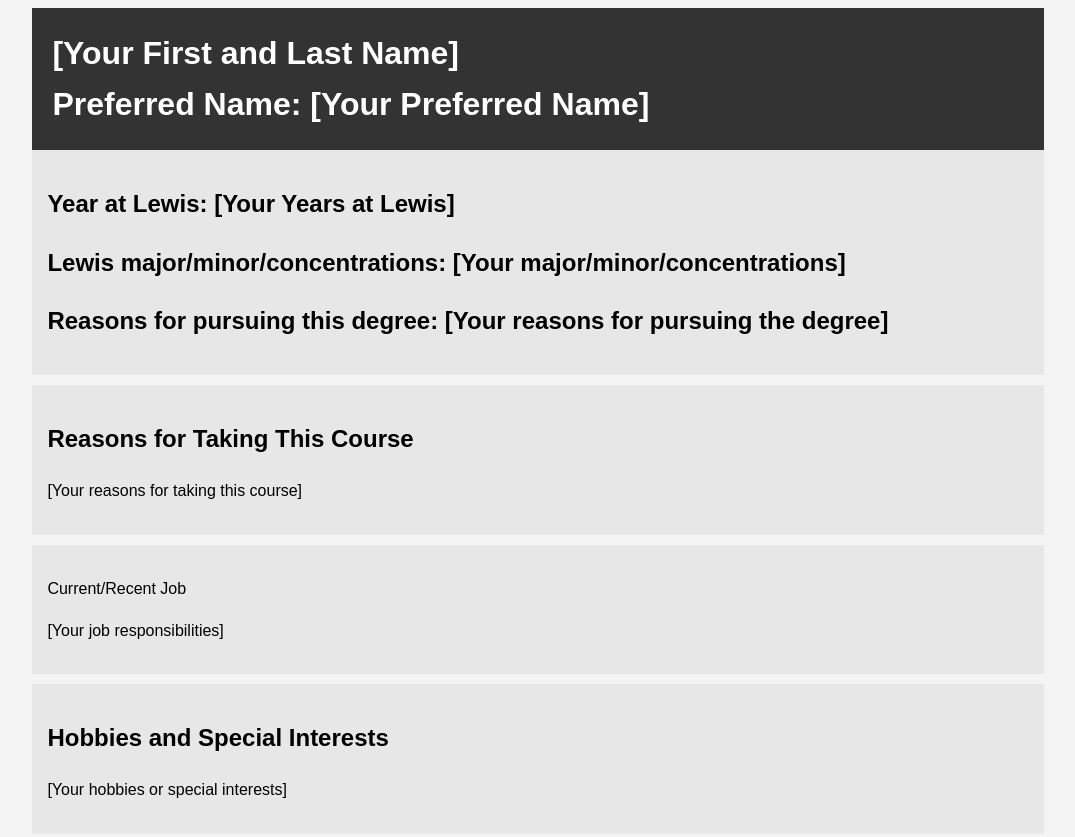
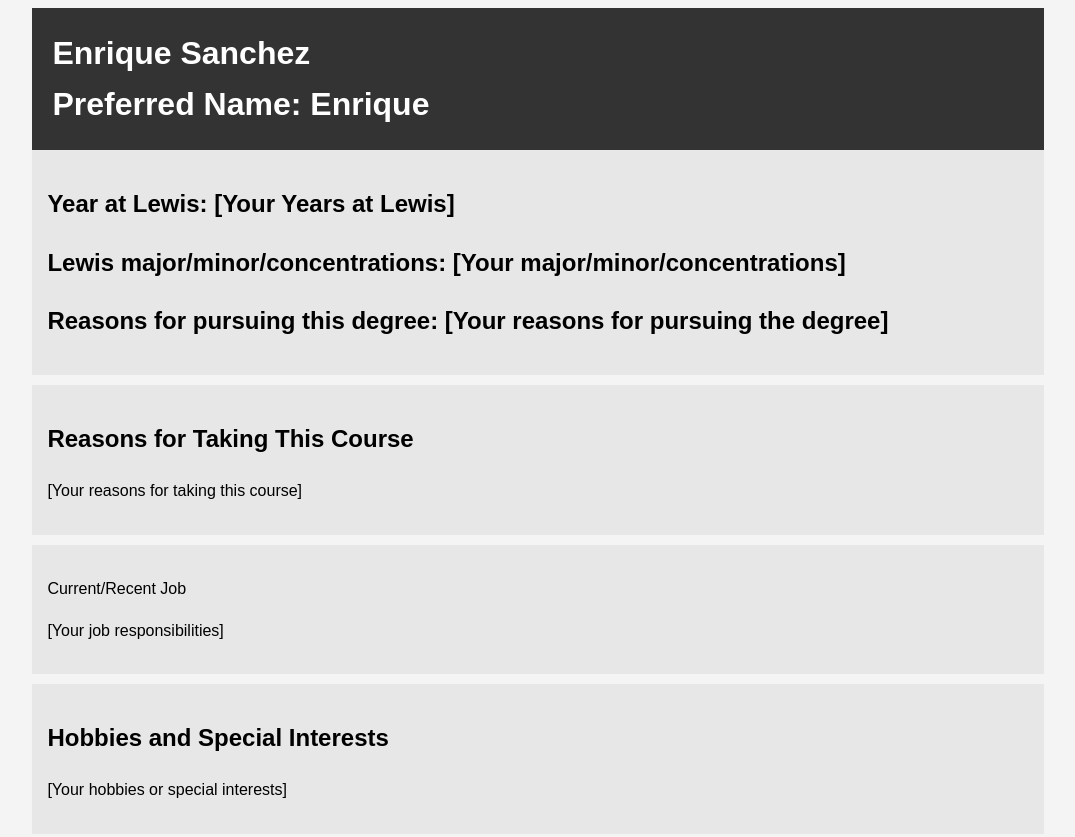
Before and after one commit to enriquesanchez19/me, a plain HTML site: page index.html in a window 1280 px wide. Shown: the top 837 px of the page, without its empty margins (102-1177 px from the left). Drawn offline with Linux system fonts and the light colour scheme.

Commit message:
Update name.

```diff
--- a/index.html
+++ b/index.html
@@ -31,8 +31,8 @@
 <body>
     <div class="container">
         <header class="main-info">
-            <h1>[Your First and Last Name]</h1>
-            <h1>Preferred Name: [Your Preferred Name]</h1>
+            <h1>Enrique Sanchez </h1>
+            <h1>Preferred Name: Enrique </h1>
         </header>
 
         <section class="lewis">
```
